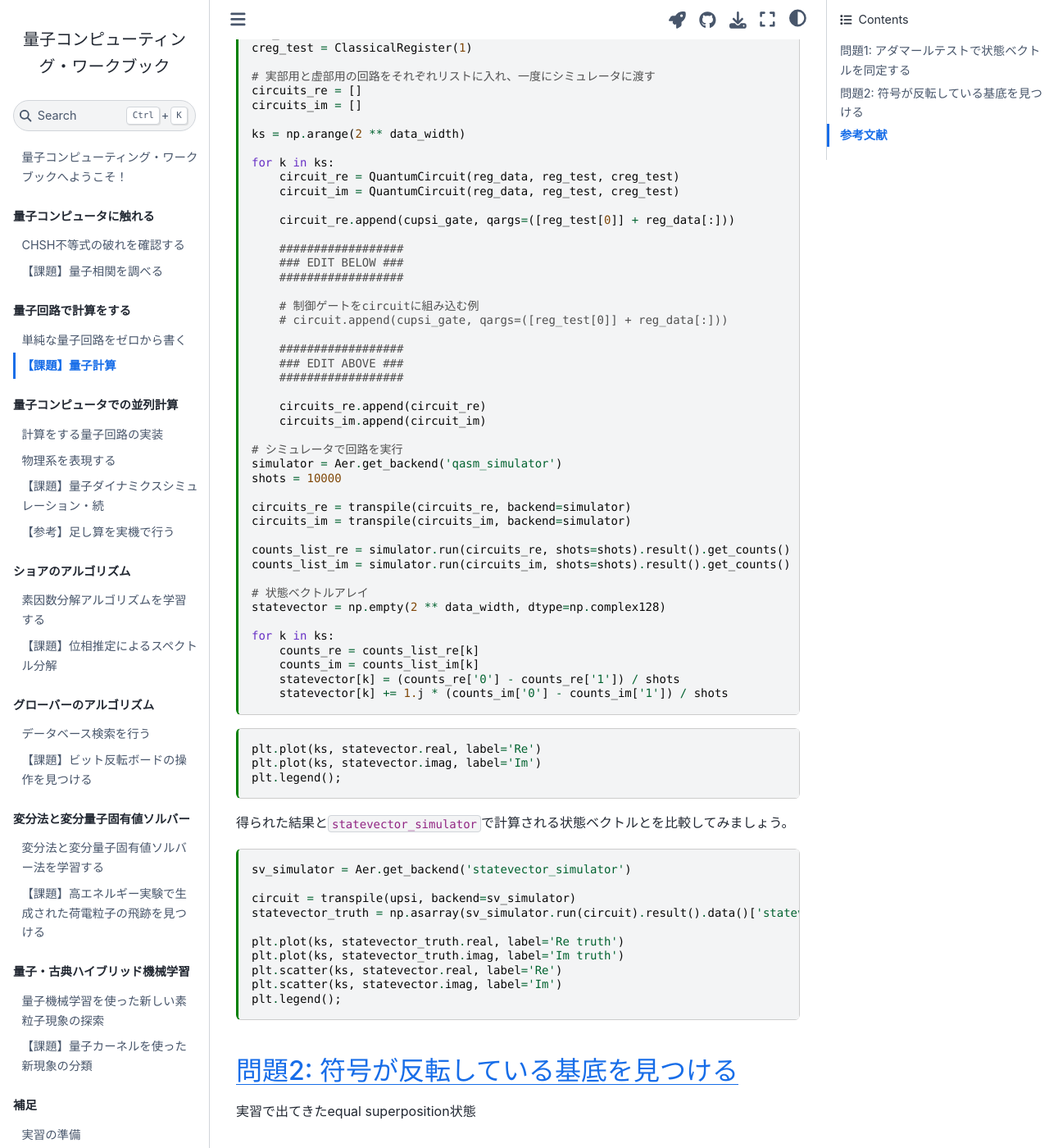
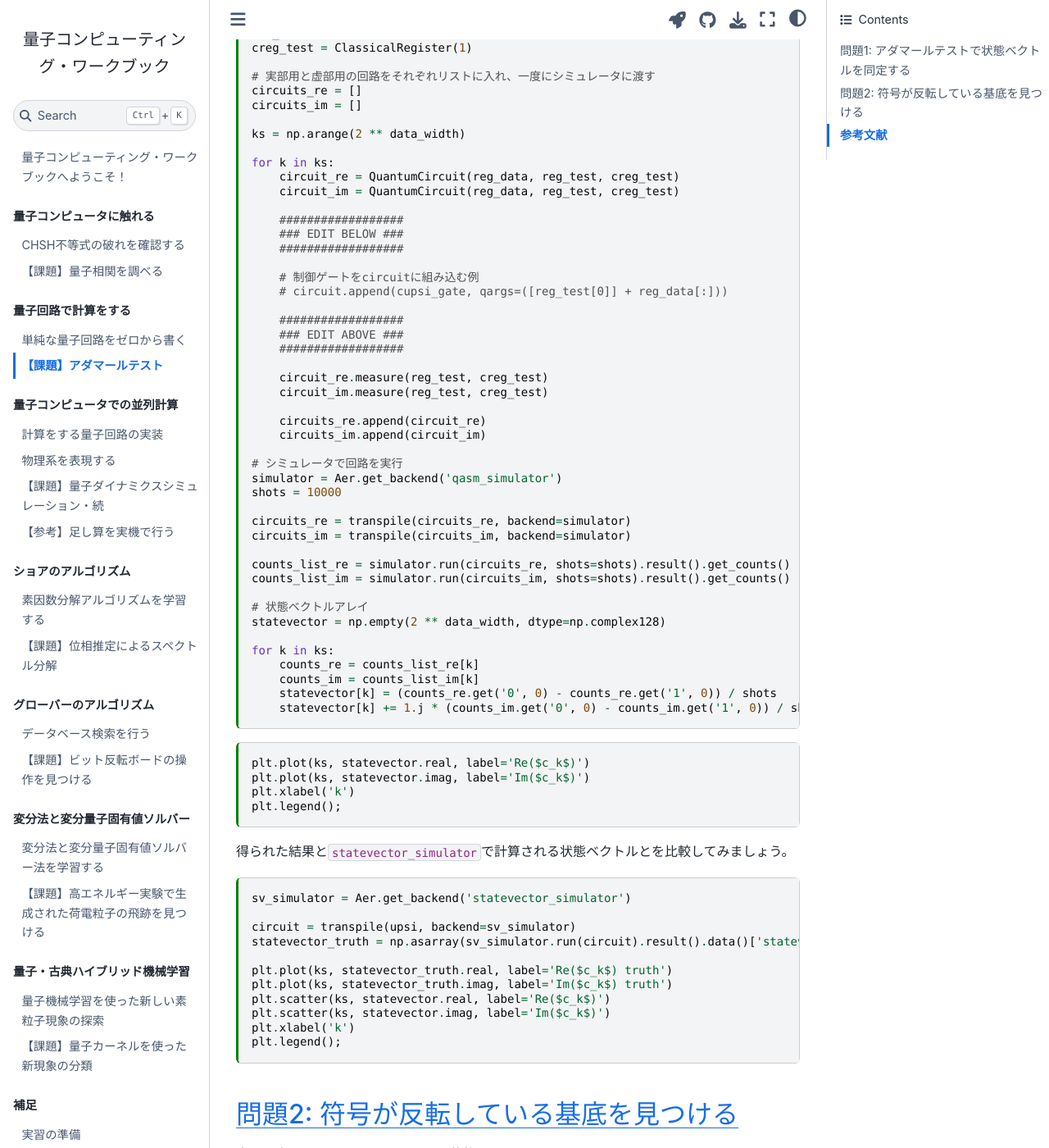
Before and after one commit to UTokyo-ICEPP/qc-workbook, a Jupyter Book: the page built from source/ja/quantum_computation.md, in a window 1280 px wide and 1400 px high, scrolled down 3129 px. Shown: the whole window at 82% size. Built offline with Jupyter Book 1.0.4 settings and Sphinx 7.4.7 and the Sphinx Book theme 1.1.4, drawn with Linux system fonts in a browser that asks for light colours; some of the changed text lies outside the part shown.

Commit message:
minor fixes

````diff
--- a/source/ja/quantum_computation.md
+++ b/source/ja/quantum_computation.md
@@ -22,7 +22,7 @@ language_info:
   version: 3.8.10
 ---
 
-# 【課題】量子計算
+# 【課題】アダマールテスト
 
 ```{contents} 目次
 ---
@@ -49,11 +51,11 @@ print('notebook ready')
 
 ```{image} figs/hadamard_test.png
 :alt: hadamard_test
-:width: 600px
+:width: 300px
 :align: center
 ```
 
-図中、ゲート$G$は$H$または$R_x(\pi/2)$、$U$は下のレジスタにかかる任意の回路です。
+図中、ゲート$G$は$H$または$R_x(\pi/2)$、$U$はdataレジスタにかかる任意の回路です。
 
 $G=H$ならば、回路の終状態は
 
@@ -178,8 +182,6 @@ for k in ks:
     circuit_re = QuantumCircuit(reg_data, reg_test, creg_test)
     circuit_im = QuantumCircuit(reg_data, reg_test, creg_test)
 
-    circuit_re.append(cupsi_gate, qargs=([reg_test[0]] + reg_data[:]))
-
     ##################
     ### EDIT BELOW ###
     ##################
@@ -190,6 +192,9 @@ for k in ks:
     ##################
     ### EDIT ABOVE ###
     ##################
+
+    circuit_re.measure(reg_test, creg_test)
+    circuit_im.measure(reg_test, creg_test)
 
     circuits_re.append(circuit_re)
     circuits_im.append(circuit_im)
@@ -210,28 +215,34 @@ statevector = np.empty(2 ** data_width, dtype=np.complex128)
 for k in ks:
     counts_re = counts_list_re[k]
     counts_im = counts_list_im[k]
-    statevector[k] = (counts_re['0'] - counts_re['1']) / shots
-    statevector[k] += 1.j * (counts_im['0'] - counts_im['1']) / shots
+    statevector[k] = (counts_re.get('0', 0) - counts_re.get('1', 0)) / shots
+    statevector[k] += 1.j * (counts_im.get('0', 0) - counts_im.get('1', 0)) / shots
 ```
 
 ```{code-cell} ipython3
-plt.plot(ks, statevector.real, label='Re')
-plt.plot(ks, statevector.imag, label='Im')
+:tags: [remove-output]
+
+plt.plot(ks, statevector.real, label='Re($c_k$)')
+plt.plot(ks, statevector.imag, label='Im($c_k$)')
+plt.xlabel('k')
 plt.legend();
 ```
 
 得られた結果と`statevector_simulator`で計算される状態ベクトルとを比較してみましょう。
 
 ```{code-cell} ipython3
+:tags: [remove-output]
+
 sv_simulator = Aer.get_backend('statevector_simulator')
 
 circuit = transpile(upsi, backend=sv_simulator)
 statevector_truth = np.asarray(sv_simulator.run(circuit).result().data()['statevector'])
 
-plt.plot(ks, statevector_truth.real, label='Re truth')
-plt.plot(ks, statevector_truth.imag, label='Im truth')
-plt.scatter(ks, statevector.real, label='Re')
-plt.scatter(ks, statevector.imag, label='Im')
+plt.plot(ks, statevector_truth.real, label='Re($c_k$) truth')
+plt.plot(ks, statevector_truth.imag, label='Im($c_k$) truth')
+plt.scatter(ks, statevector.real, label='Re($c_k$)')
+plt.scatter(ks, statevector.imag, label='Im($c_k$)')
+plt.xlabel('k')
 plt.legend();
 ```
 
````
Also changed, not shown: other parts of source/ja/quantum_computation.md (+9 -1 lines), source/ja/addition_on_ibmq.md (+9 -1 lines), source/ja/circuit_from_scratch.md (+3 -10 lines).
